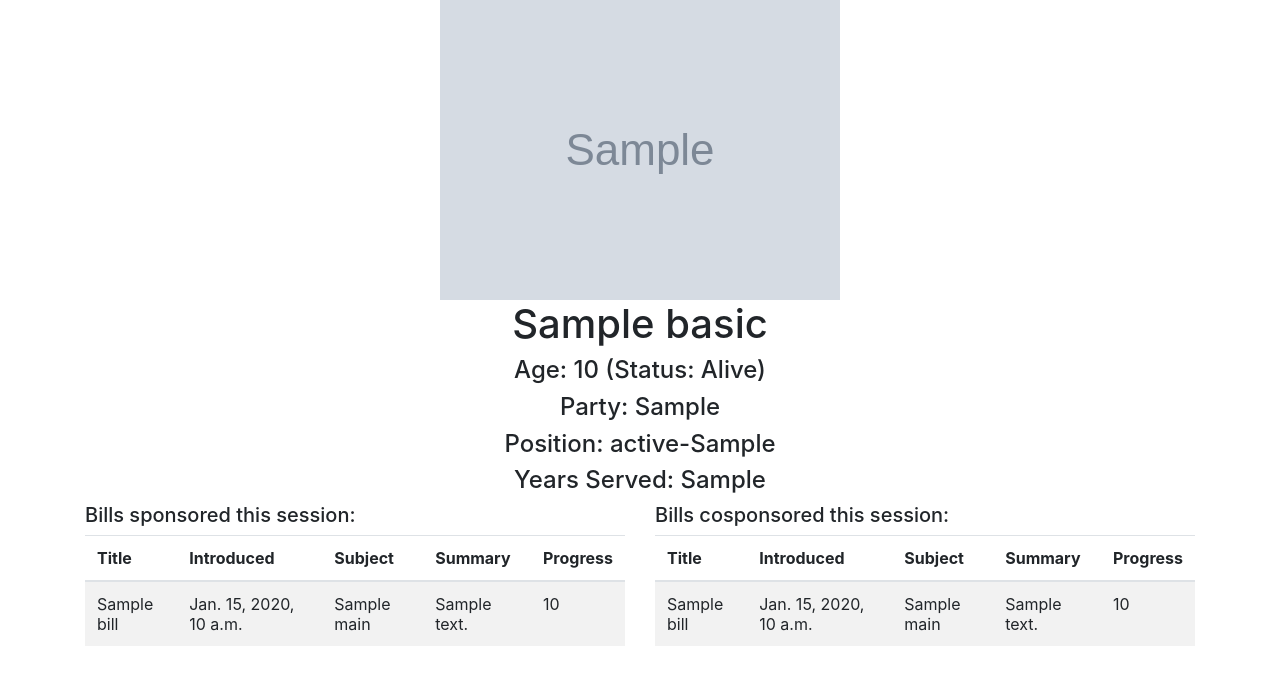
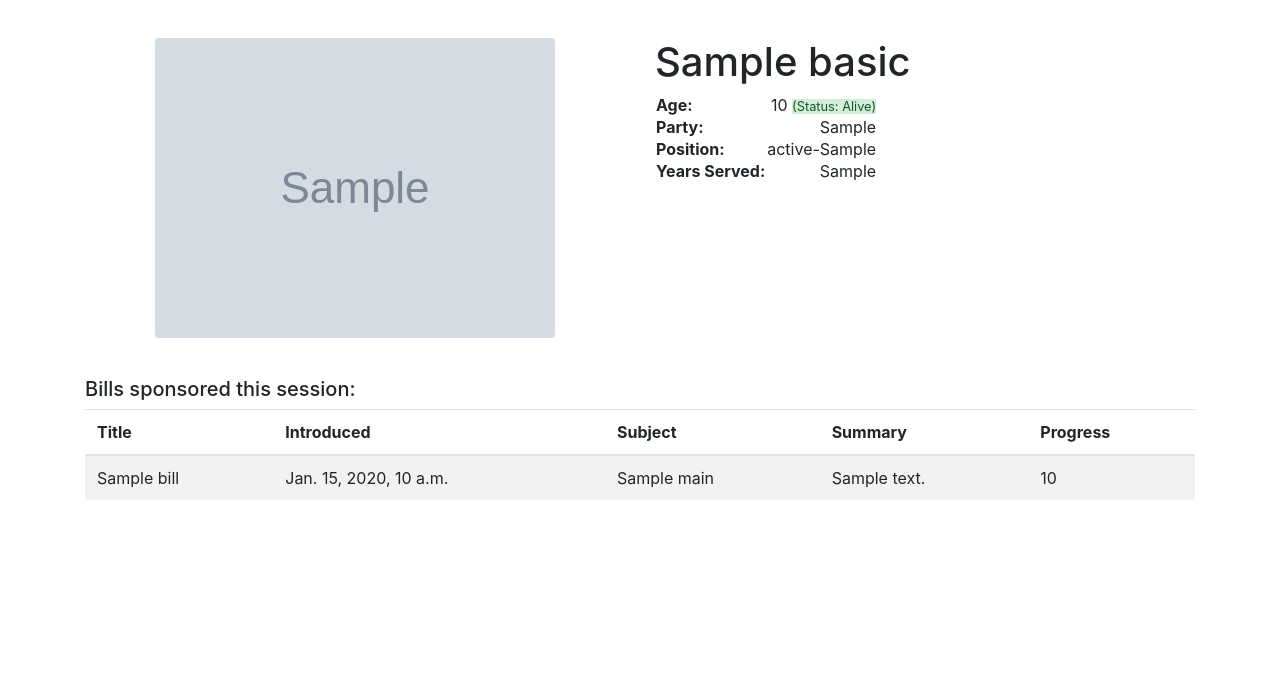
Before and after one commit to hunter-heidenreich/Democracy-Now, a Django app: template mysite/reps/templates/reps/view.html in a window 1280 px wide. Shown: the top 685 px of the page. Run offline with Django 3.2, Linux system fonts and the light colour scheme; the template is opened without the code that fills it: most values are stand-ins (such as "Sample title", 1, 10 or a date in 2020); grey boxes marked "Sample" are stand-in pictures; some libraries are stand-ins or nearby versions.

Commit message:
Clean up some visualizations

```diff
--- a/mysite/reps/templates/reps/view.html
+++ b/mysite/reps/templates/reps/view.html
@@ -5,16 +5,41 @@
 
 <div class="container">
     {% if rep %}
-    <div class="row">
+    <div class="row" style="padding: 3vw 0vw">
         <div class="col">
             <div class="text-center">
-                <img src="{{ rep.sources.img }}" alt="{{rep.basics.name}}"/>
-                <h1 class="h1">{{ rep.basics.name }}</h1>
-                <h4 class="h4">Age: {{ rep.get_age }} (Status: {% if rep.basics.death %}Deceased{% else %}Alive{% endif %})</h4>
-                <h4 class="h4">Party: {{ rep.get_current_party }}</h4>
-                <h4 class="h4">Position: {{ rep.get_state }}-{{ rep.get_district }}</h4>
-                <h4 class="h4">Years Served: {{ rep.get_service }}</h4>
+                <img src="{{ rep.sources.img }}" alt="{{rep.basics.name}}" class="rounded"/>
             </div>
+        </div>
+        <div class="col">
+            <h1 class="h1">{{ rep.basics.name }}</h1>
+            <table>
+                <tbody>
+                <tr>
+                    <th>Age:</th>
+                    <td style="float: right;">
+                        {{ rep.get_age }}
+                        {% if rep.basics.death %}
+                        <small class="alert-danger">(Status: Deceased)</small>
+                        {% else %}
+                        <small class="alert-success">(Status: Alive)</small>
+                        {% endif %}
+                    </td>
+                </tr>
+                <tr>
+                    <th>Party:</th>
+                    <td style="float: right;"> {{ rep.get_current_party }} </td>
+                </tr>
+                <tr>
+                    <th>Position:</th>
+                    <td style="float: right;">{{ rep.get_state }}-{{ rep.get_district }}</td>
+                </tr>
+                <tr>
+                    <th>Years Served:</th>
+                    <td style="float: right;">{{ rep.get_service }}</td>
+                </tr>
+                </tbody>
+            </table>
         </div>
     </div>
     {% else %}
@@ -49,6 +74,7 @@
             <p>No sponsored bills this session.</p>
             {% endif %}
         </div>
+        <!--
         <div class="col">
             <h5 class="h5">Bills cosponsored this session:</h5>
             {% if cosponsor %}
@@ -76,5 +102,6 @@
             <p>No cosponsored bills this session.</p>
             {% endif %}
         </div>
+        -->
     </div>
 </div>
```
Also changed, not shown: tools/us/federal/house/bill.py (+6 -5 lines).
